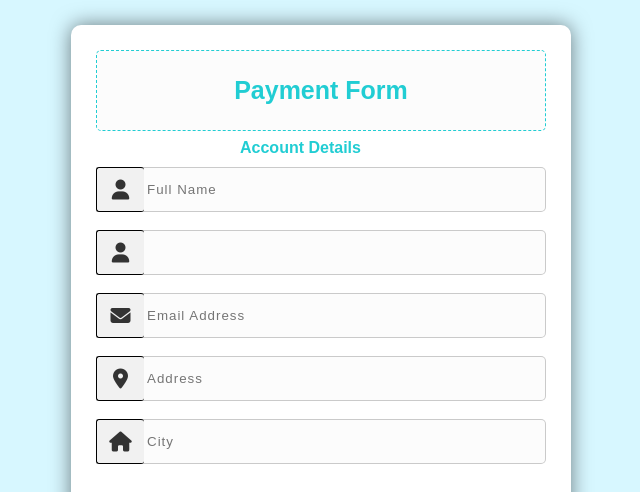
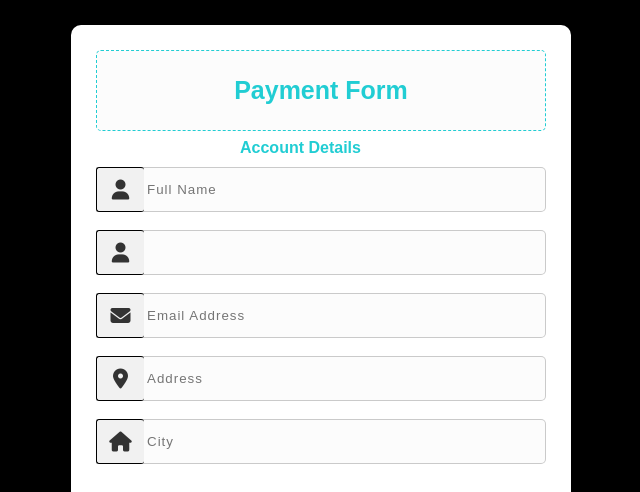
Before and after one commit to Freeint/detail, a plain HTML site: page index.html in a window 1280 px wide. Shown: the top 492 px of the page, without its empty margins (319-959 px from the left). Drawn offline with Linux system fonts and the light colour scheme.

Commit message:
Update style.css

```diff
--- a/style.css
+++ b/style.css
@@ -5,7 +5,7 @@
 }
 
 body{
-    background-color: #d7f7ff;
+    background-color: black;
     font-family: Arial, Helvetica, sans-serif;
 }
 
```
